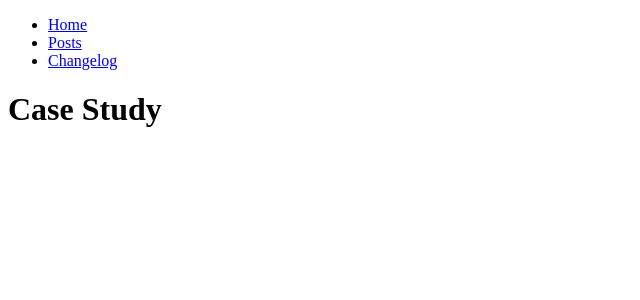
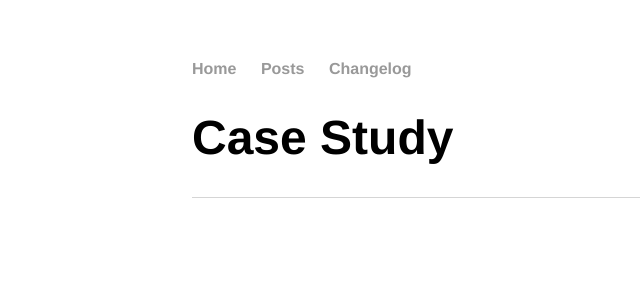
Before and after one commit to consensualdesign/aeonsitestudy, a Jekyll site: the page built from index.html, in a window 1280 px wide. Shown: the top 300 px of the page, without its empty margins (0-640 px from the left). Built offline with Jekyll 4.4.1, drawn with Linux system fonts in a browser that asks for light colours.

Commit message:
Update default.html

```diff
--- a/_layouts/default.html
+++ b/_layouts/default.html
@@ -3,7 +3,7 @@
 		<head>
 			<title>{{ page.title }}</title>
 			<!-- link to main stylesheet -->
-			<link rel="stylesheet" type="text/css" href="aeonsitestudy/css/main.css">
+			<link rel="stylesheet" type="text/css" href="/css/main.css">
 		</head>
 		<body>
 			<nav>
```
